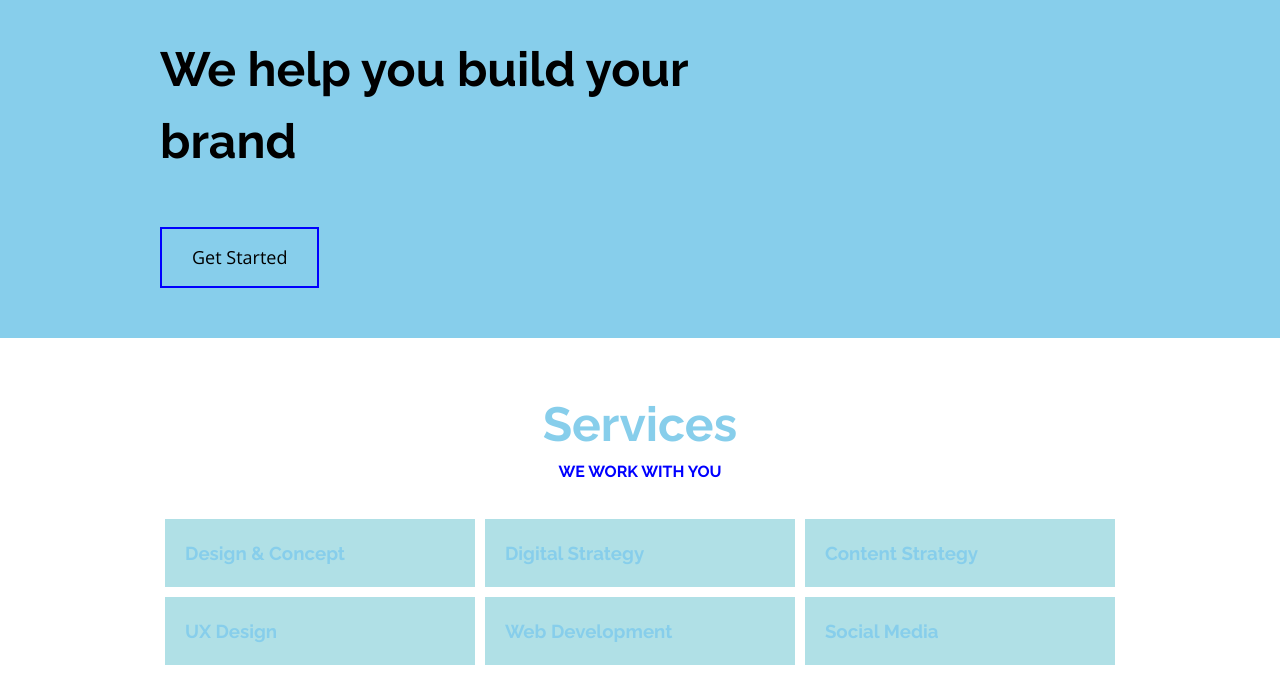
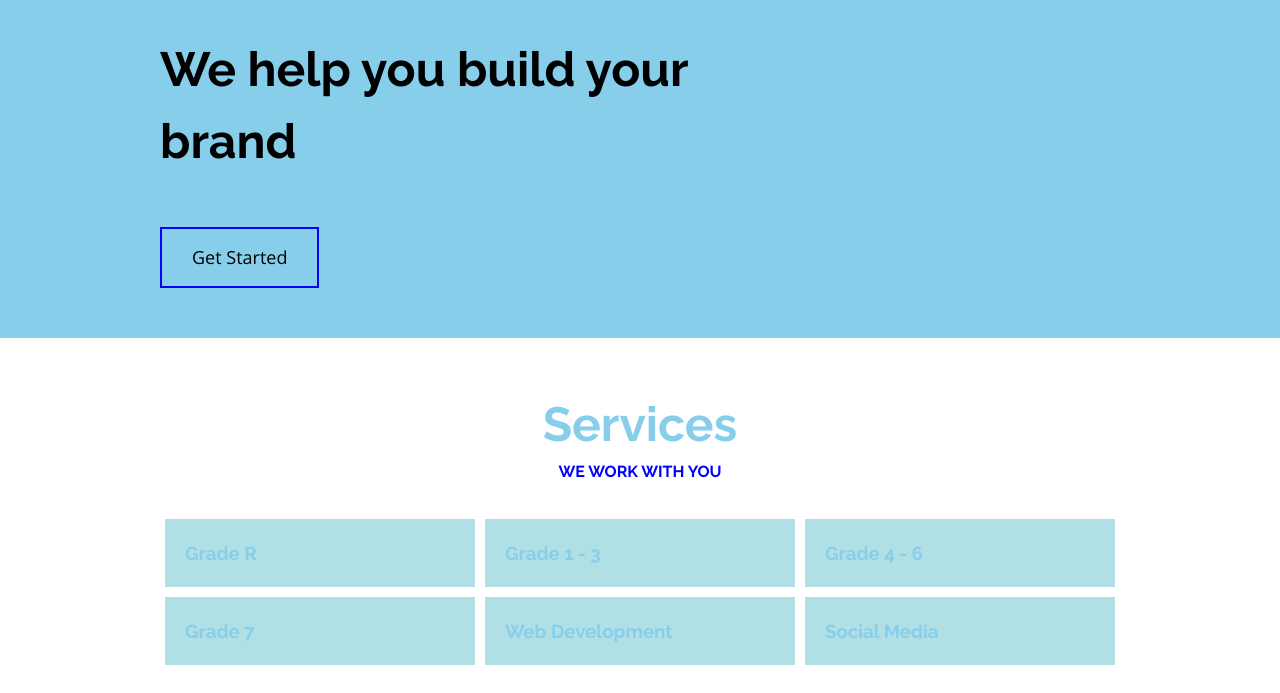
Before and after one commit to TheeKingZa/School, a plain HTML site: page index.html in a window 1280 px wide. Shown: the part 107-800 px from the top of the page. Drawn offline with nearby package versions, Linux system fonts and the light colour scheme.

Commit message:
Update index.html

```diff
--- a/index.html
+++ b/index.html
@@ -70,24 +70,24 @@
             <ul class="row">
               <li class="col-1-3">
                 <div class="card-services">
-                  <h3 class="card-title"><a href="#">Design & Concept</a></h3>
+                  <h3 class="card-title"><a href="#gradeR">Grade R</a></h3>
                 </div>
               </li>
               <li class="col-1-3">
                 <div class="card-services">
-                  <h3 class="card-title"><a href="#">Digital Strategy</a></h3>
+                  <h3 class="card-title"><a href="#grade1-3">Grade 1 - 3</a></h3>
                 </div>
               </li>
               <li class="col-1-3">
                 <div class="card-services">
-                  <h3 class="card-title"><a href="#">Content Strategy</a></h3>
+                  <h3 class="card-title"><a href="#grade4-6">Grade 4 - 6</a></h3>
                 </div>
               </li>
             </ul>
             <ul class="row">
               <li class="col-1-3">
                 <div class="card-services">
-                  <h3 class="card-title"><a href="#">UX Design</a></h3>
+                  <h3 class="card-title"><a href="#grade7">Grade 7</a></h3>
                 </div>
               </li>
               <li class="col-1-3">
@@ -160,7 +160,7 @@
             <ul>Netball</ul>
             <ul>Speech</ul>
           </ul>
-          <h2 class="section-title">Events</h2>
+          <h2 class="section-title" id="events" >Events</h2>
           <p class="section-tagline">The events held by school.</p>
         </div>
         </div>
```
